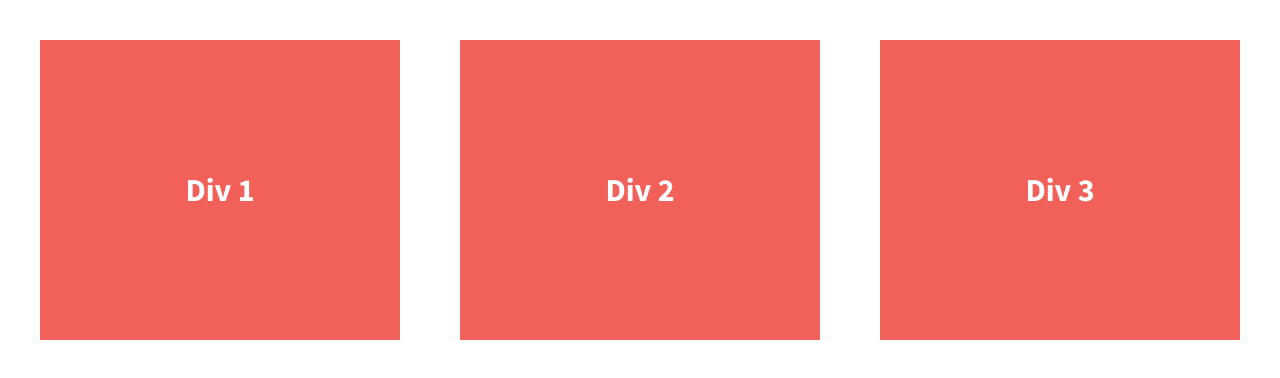
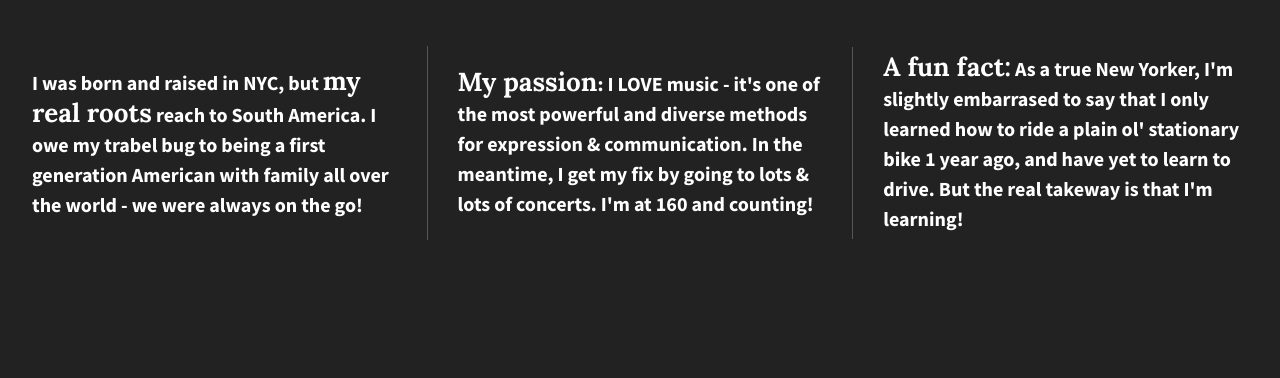
Before and after one commit to kev-conn/divs-flexbox-starter, a plain HTML site: page index.html in a window 1280 px wide. Drawn offline with nearby package versions, Linux system fonts and the light colour scheme.

Commit message:
Updated flexbox's

```diff
--- a/css/main.css
+++ b/css/main.css
@@ -97,37 +97,44 @@ textarea {
 
 
 html {
-  background-color: #fff;
+  background-color: #222;
   height: 100%;
+  width:100%;
 }
 
 body {
   font-family: 'Source Sans Pro', sans-serif;
+  font-weight:700;
   padding: 2em;
-  font-size: 1.25em;
+  color:#fff;
   height: 100%;
 }
 
 .wrapper {
   /*add display:flex and set justify-content to space-between*/
-  font-weight: 700;
   display:flex;
+  flex-flow: row wrap;
   justify-content: space-between;
+  align-items: center;
+
+
 }
 
 .div-1, .div-2, .div-3 {
   /*give the divs a width of 30%, add display:flex, set justify-content and align-items to center*/
   color: #fff;
   line-height: 1.5em;
-  font-size: 1.6em;
-  background-color: #f16059;
-  height: 300px;
+  font-size: 1.25em;
+  height: auto;
   width:30%;
   display: flex;
   justify-content: center;
   align-items: center;
 }
-
+.wrapper span {
+  font-family: 'Lora', sans-serif;
+  font-size: 1.3em;
+}
 
 
 
@@ -210,7 +217,16 @@ body {
    These examples override the primary ('mobile first') styles.
    Modify as content requires.
    ========================================================================== */
+@media all and (min-width: 1200px) {
+    .div-1, .div-2, .div-3 {
+      flex-basis: 30%;
+    }
 
+    .div-1, .div-2 {
+      border-right: 1px solid #555;
+      padding-right: 30px;
+    }
+}
 @media print,
        (-webkit-min-device-pixel-ratio: 1.25),
        (min-resolution: 1.25dppx),
--- a/index.html
+++ b/index.html
@@ -23,13 +23,13 @@
 
         <section class="wrapper">
             <div class="div-1">
-                Div 1
+               <p> I was born and raised in NYC, but <span>my real roots</span> reach to South America. I owe my trabel bug to being a first generation American with family all over the world - we were always on the go!</p>
             </div>
             <div class="div-2">
-                Div 2
+                <p><span>My passion</span>: I LOVE music - it's one of the most powerful and diverse methods for expression &amp; communication. In the meantime, I get my fix by going to lots &amp; lots of concerts. I'm at 160 and counting! </p>
             </div>
             <div class="div-3">
-                Div 3
+                <p><span>A fun fact:</span> As a true New Yorker, I'm slightly embarrased to say that I only learned how to ride a plain ol' stationary bike 1 year ago, and have yet to learn to drive. But the real takeway is that I'm learning!</p>
             </div>
         </section>
 
```
